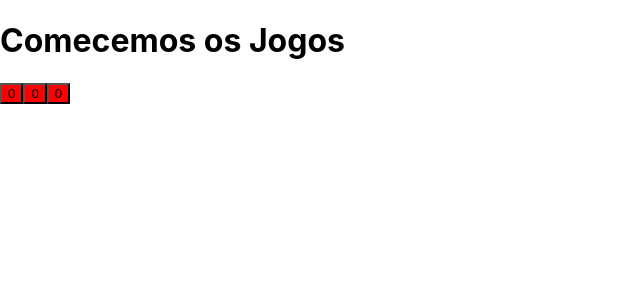
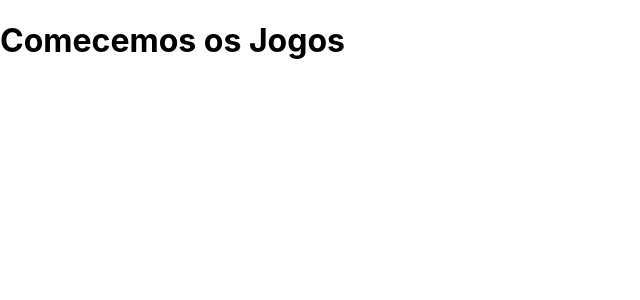
Before and after one commit to lobotelho22/trybe_exercicios, a React (Create React App) app in the folder bloco_FrontEnd/02_Componentes_com_estado_eventos_e_formularios_com_react/exercicios-11/: page / in a window 1280 px wide. Shown: the top 300 px of the page, without its empty margins (0-640 px from the left). Built offline with nearby package versions, Linux system fonts and the light colour scheme.

Commit message:
iniciando estudo do tópico forms

```diff
--- a/bloco_FrontEnd/02_Componentes_com_estado_eventos_e_formularios_com_react/exercicios-11/src/App.js
+++ b/bloco_FrontEnd/02_Componentes_com_estado_eventos_e_formularios_com_react/exercicios-11/src/App.js
@@ -7,9 +7,7 @@ class App extends React.Component {
     return (
       <div>
         <h1>Comecemos os Jogos</h1>
-        <CreateButton />
-        <CreateButton />
-        <CreateButton />
+
       </div>
     );
   }
```
